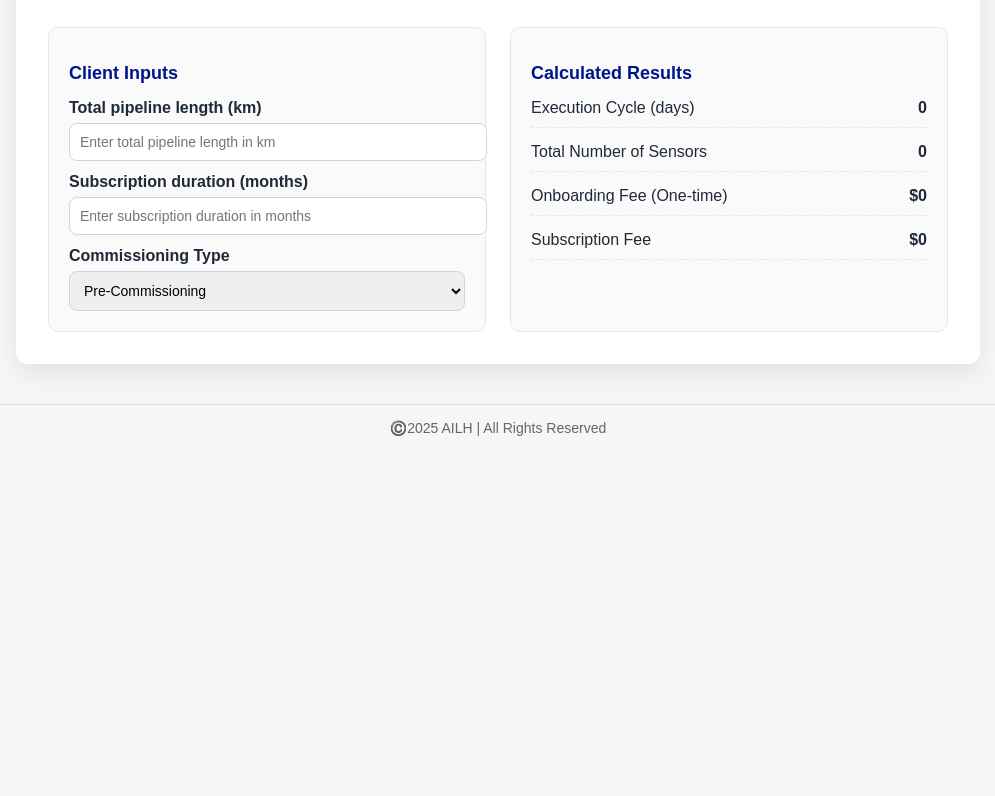
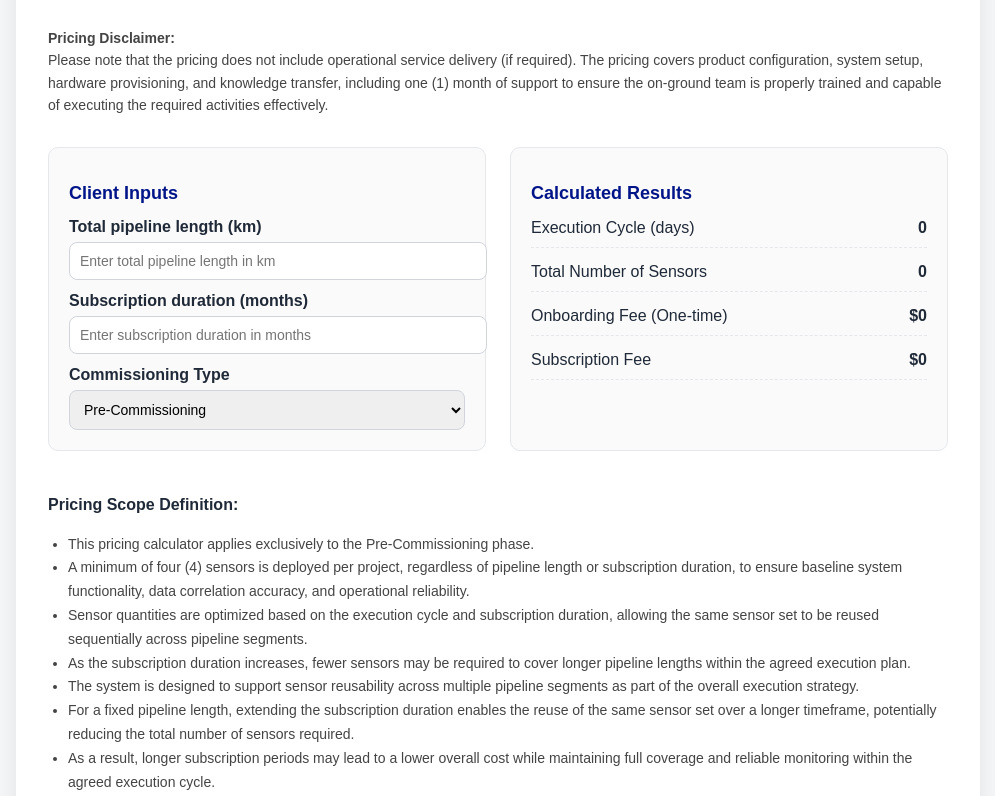
Before and after one commit to Rawan-Alshehri-1/pre-commissioning-calculator, a plain HTML site: page index.html in a window 1280 px wide. Shown: the part 156-952 px from the top of the page, without its empty margins (142-1137 px from the left). Before the commit the page ends 800 px from the top, so only its background shows below. Drawn offline with Linux system fonts and the light colour scheme.

Commit message:
Add files via upload

```diff
--- a/index.html
+++ b/index.html
@@ -12,12 +12,14 @@
       --accent: #1aa3a3;
       --text: #1f2937;
     }
+
     body {
       margin: 0;
       font-family: Arial, Helvetica, sans-serif;
       background: var(--secondary);
       color: var(--text);
     }
+
     .container {
       max-width: 900px;
       margin: 40px auto;
@@ -26,6 +28,7 @@
       box-shadow: 0 10px 25px rgba(0, 0, 0, .08);
       padding: 32px;
     }
+
     header {
       display: flex;
       align-items: center;
@@ -34,6 +37,7 @@
       padding-bottom: 20px;
       margin-bottom: 30px;
     }
+
     .logo {
       width: 120px;
       height: 60px;
@@ -43,31 +47,37 @@
       font-weight: bold;
       border-radius: 8px;
     }
+
     h1 {
       margin: 0;
       color: var(--primary);
     }
+
     .grid {
       display: grid;
       grid-template-columns: 1fr 1fr;
       gap: 24px;
     }
+
     .card {
       background: #fafafa;
       border-radius: 10px;
       padding: 20px;
       border: 1px solid #e5e7eb;
     }
+
     .card h2 {
       margin-top: 2;
       color: var(--primary);
       font-size: 18px;
     }
+
     label {
       display: block;
       margin: 12px 0 6px;
       font-weight: bold;
     }
+
     input,
     select {
       width: 100%;
@@ -76,6 +86,7 @@
       border: 1px solid #d1d5db;
       font-size: 14px;
     }
+
     .results p {
       display: flex;
       justify-content: space-between;
@@ -83,10 +94,12 @@
       padding-bottom: 10px;
       border-bottom: 1px dashed #e5e7eb;
     }
+
     .results span {
       font-weight: bold;
     }
-        footer {
+
+    footer {
       text-align: center;
       margin-top: 40px;
       padding: 15px 0;
@@ -94,7 +107,6 @@
       color: #666;
       border-top: 1px solid #ddd;
     }
-
   </style>
 </head>
 
@@ -108,7 +120,15 @@
         <h1>Pre‑Commissioning Calculator</h1>
       </div>
     </header>
-
+    <section style="margin-bottom:30px; line-height:1.6;">
+      <p style="font-size:14px; color:#444;">
+        <strong>Pricing Disclaimer:</strong><br>
+        Please note that the pricing does not include operational service delivery (if required).
+        The pricing covers product configuration, system setup, hardware provisioning, and knowledge transfer,
+        including one (1) month of support to ensure the on-ground team is properly trained and capable of
+        executing the required activities effectively.
+      </p>
+    </section>
     <div class="grid">
       <div class="card">
         <h2>Client Inputs</h2>
@@ -133,6 +153,52 @@
         <p>Subscription Fee <span id="subscription">0</span></p>
       </div>
     </div>
+    <section style="margin-top:40px; line-height:1.7;">
+
+        <strong>Pricing Scope Definition:</strong><br>
+
+
+      <ul style="font-size:14px; color:#444; padding-left:20px;">
+        <li>This pricing calculator applies exclusively to the Pre-Commissioning phase.</li>
+
+        <li>
+          A minimum of four (4) sensors is deployed per project, regardless of pipeline length
+          or subscription duration, to ensure baseline system functionality, data correlation accuracy,
+          and operational reliability.
+        </li>
+
+        <li>
+          Sensor quantities are optimized based on the execution cycle and subscription duration,
+          allowing the same sensor set to be reused sequentially across pipeline segments.
+        </li>
+
+        <li>
+          As the subscription duration increases, fewer sensors may be required to cover longer
+          pipeline lengths within the agreed execution plan.
+        </li>
+
+        <li>
+          The system is designed to support sensor reusability across multiple pipeline segments
+          as part of the overall execution strategy.
+        </li>
+
+        <li>
+          For a fixed pipeline length, extending the subscription duration enables the reuse
+          of the same sensor set over a longer timeframe, potentially reducing the total number
+          of sensors required.
+        </li>
+
+        <li>
+          As a result, longer subscription periods may lead to a lower overall cost while
+          maintaining full coverage and reliable monitoring within the agreed execution cycle.
+        </li>
+
+        <li>
+          Final system sizing is optimized to balance coverage, execution efficiency,
+          and cost-effectiveness without compromising performance or reliability.
+        </li>
+      </ul>
+    </section>
   </div>
 
   <script>
@@ -169,9 +235,11 @@
     document.querySelectorAll('input, select').forEach(el => el.addEventListener('input', calculate));
     calculate();
   </script>
+
+
   <footer>
     ©️2025 AILH | All Rights Reserved
   </footer>
-  </body>
+</body>
 
 </html>
```
